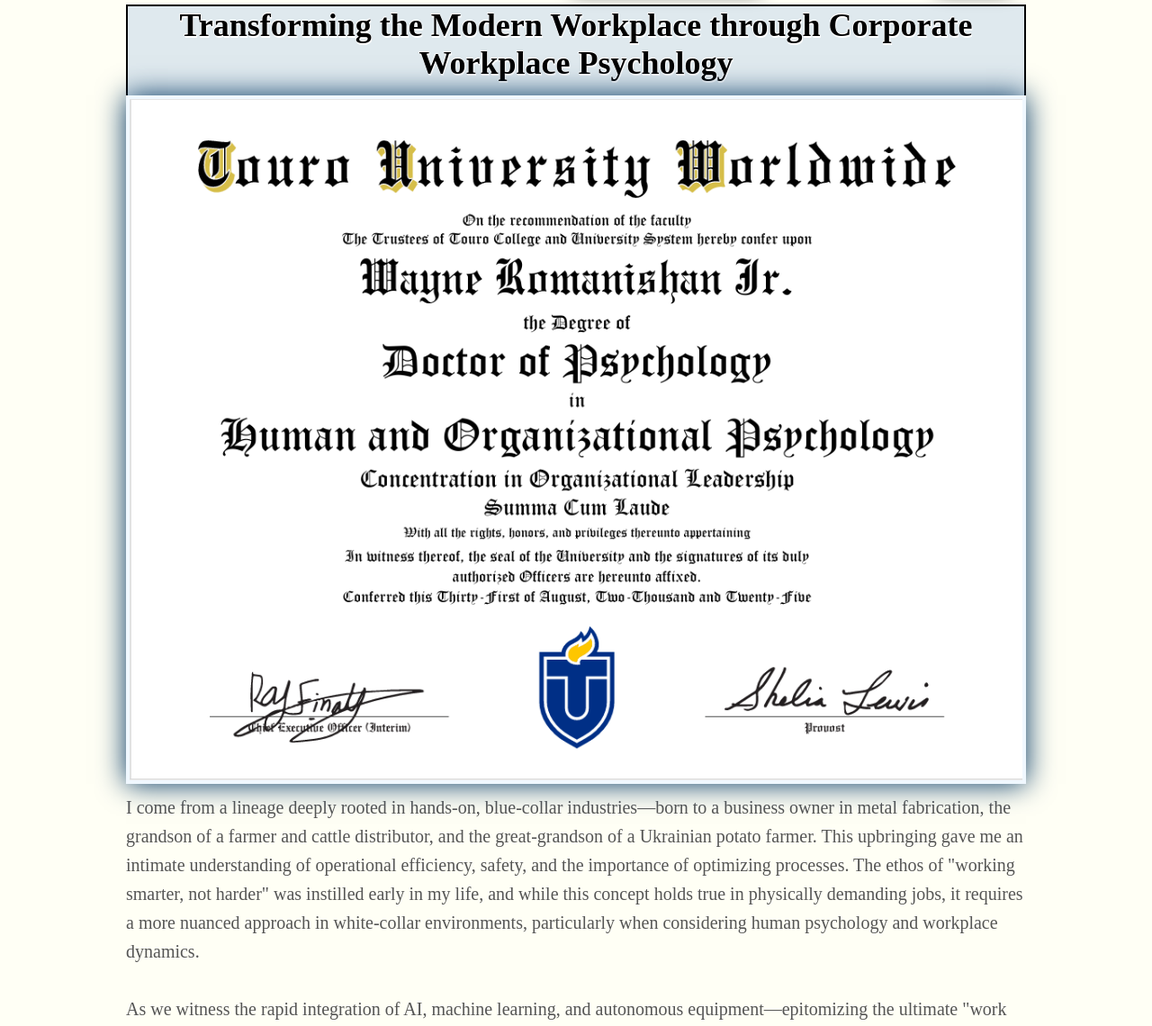
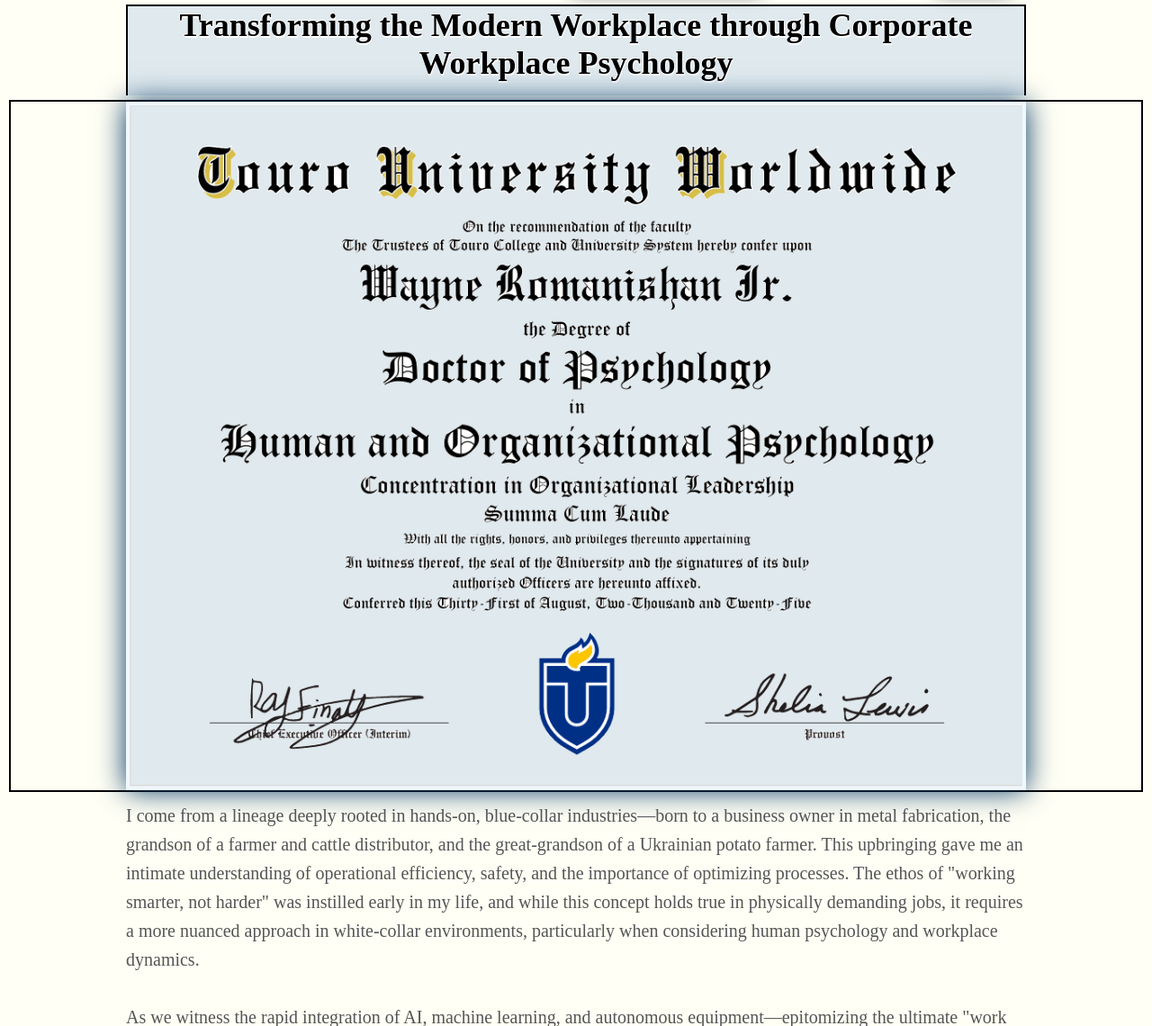
Before and after one commit to DrDymytri/Dr.-Wayne-Romanishan, a PHP site: page /AboutMe.html in a window 1280 px wide. Shown: the part 66-1206 px from the top of the page at 90% size. Run offline with PHP 8.4, Linux system fonts and the light colour scheme; some web fonts are replaced.

Commit message:
css chages for about me

```diff
--- a/Product.css
+++ b/Product.css
@@ -46,8 +46,9 @@
 
 .psyimg {
   align-items: center;
-  margin-top: 0;
+  margin-top: 5px;
   margin-bottom: 10px;
+  border: 2px solid black;
 }
 
 .psyimg img {
```
Also changed, not shown: Images/Dr.Romanishan.Diploma.png.
